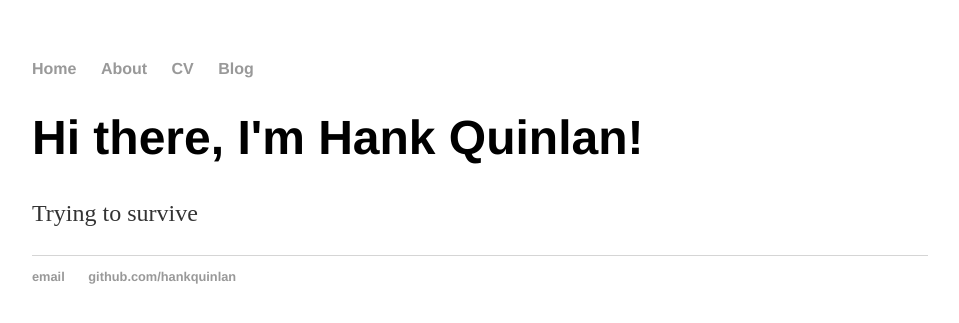
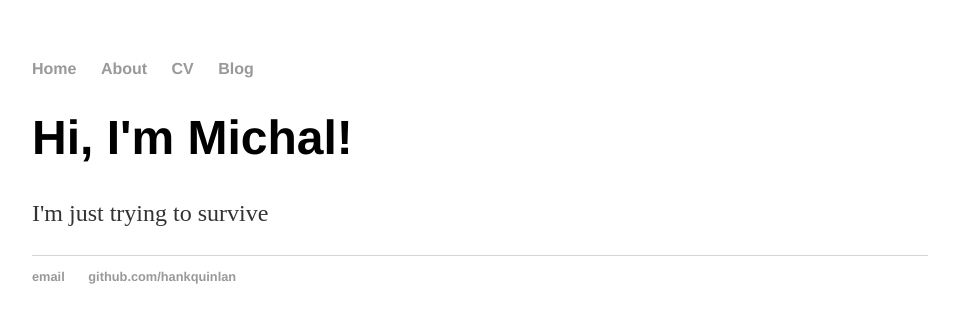
Before and after one commit to ondramie/ondramie.github.io, a Jekyll site: the page built from about/index.html, in a window 1280 px wide. Shown: the top 323 px of the page, without its empty margins (160-1119 px from the left). Built offline with Jekyll 4.4.1, drawn with Linux system fonts in a browser that asks for light colours.

Commit message:
Update index.html

```diff
--- a/about/index.html
+++ b/about/index.html
@@ -1,8 +1,8 @@
 ---
 layout: default
-title: Hank Quinlan, Horrible Cop
+title: Michal Ondras, github user
 ---
 <div class="blurb">
-	<h1>Hi there, I'm Hank Quinlan!</h1>
-	<p> Trying to survive</a></p>
+	<h1> Hi, I'm Michal!</h1>
+	<p> I'm just trying to survive </a></p>
 </div><!-- /.blurb -->
```
